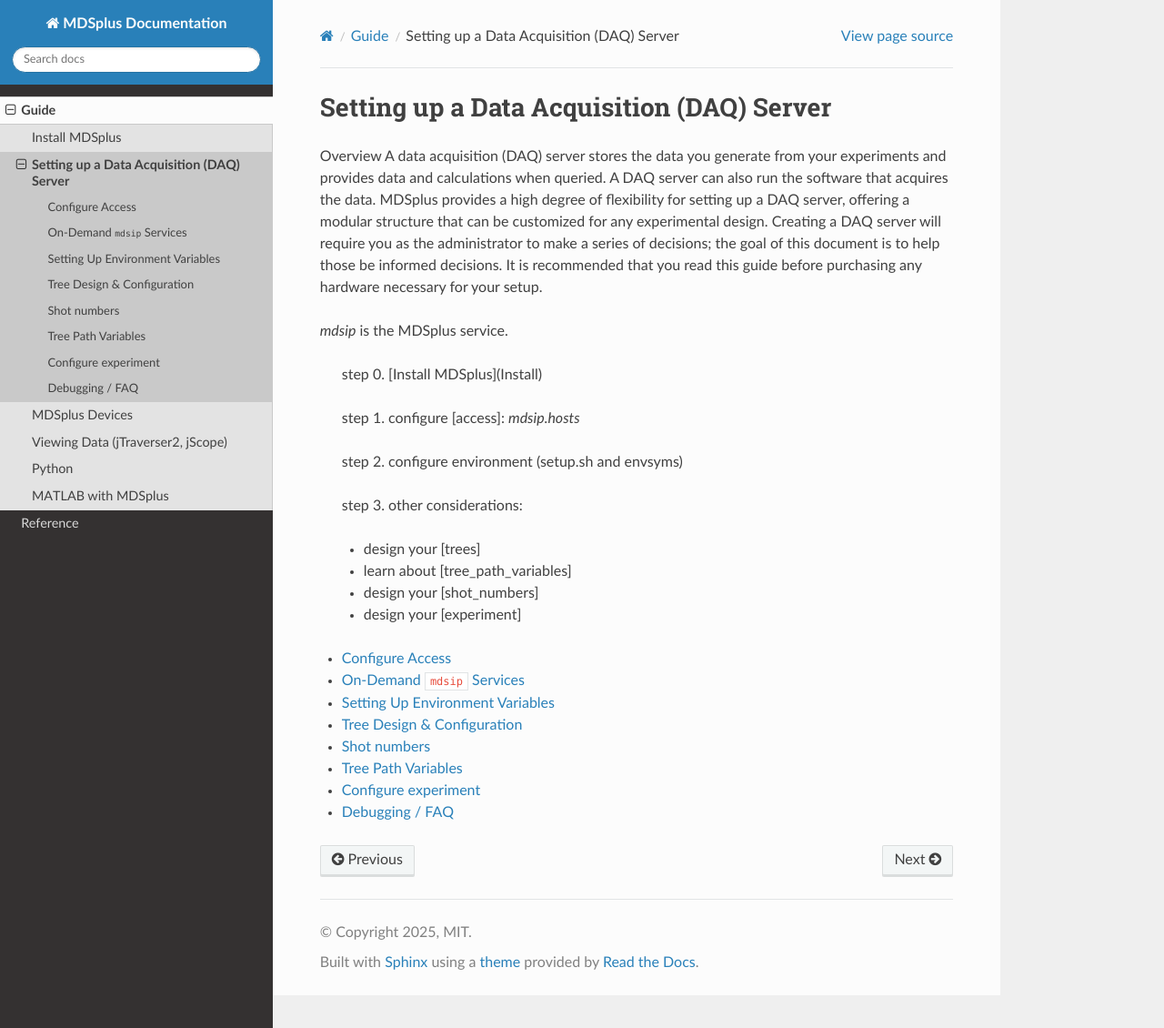
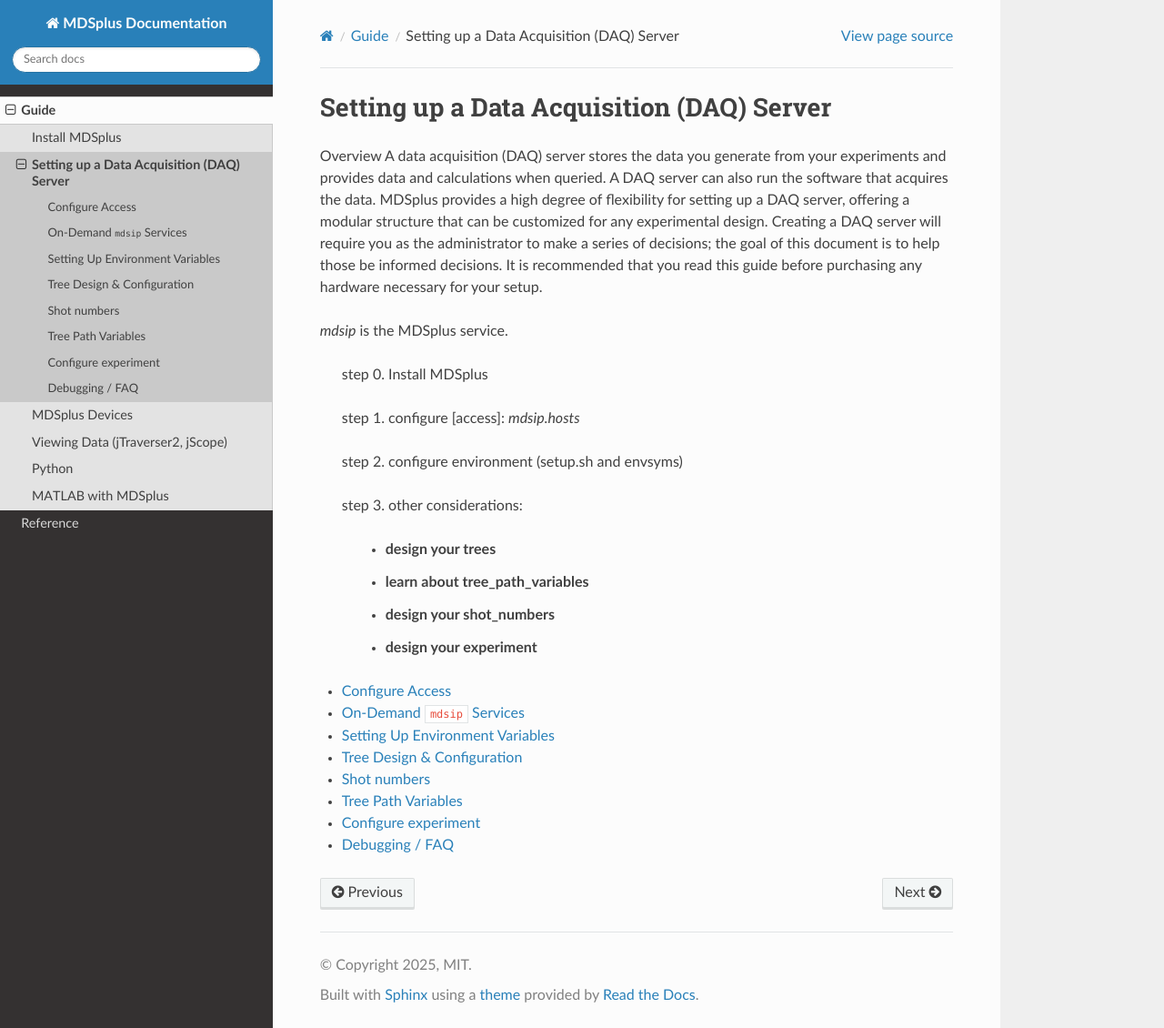
Before and after one commit to MDSplus/Documentation, a Sphinx documentation site: the page built from docs/guide/daq/index.rst, in a window 1280 px wide and 1130 px high. Shown: the whole window at 91% size. Built offline with Sphinx 7.4.7 and the Read the Docs theme 3.1.0, drawn with Linux system fonts in a browser that asks for light colours; pages that are not in the unit, such as notebooks, are missing from menus; some of the changed lines change nothing that is shown.

Commit message:
Update index.rst for DAQ

```diff
--- a/docs/guide/daq/index.rst
+++ b/docs/guide/daq/index.rst
@@ -6,21 +6,31 @@
 
 `mdsip` is the MDSplus service.
 
-    step 0. [Install MDSplus](Install)
+    step 0. Install MDSplus
+
+        .. _install:
 
     step 1. configure [access]: `mdsip.hosts`
 
+        .. _access:
+
     step 2. configure environment (setup.sh and envsyms)
+
+        .. _setup-environment:
 
     step 3. other considerations:
 
-    * design your [trees]
+        * design your trees
+            .. _trees:
 
-    * learn about [tree_path_variables]
+        * learn about tree_path_variables
+            .. _tree_path_variables:
 
-    * design your [shot_numbers]
+        * design your shot_numbers
+            .. _shot_numbers:
 
-    * design your [experiment]
+        * design your experiment
+            .. _experiment:
 
 .. toctree::
     :titlesonly:
```
